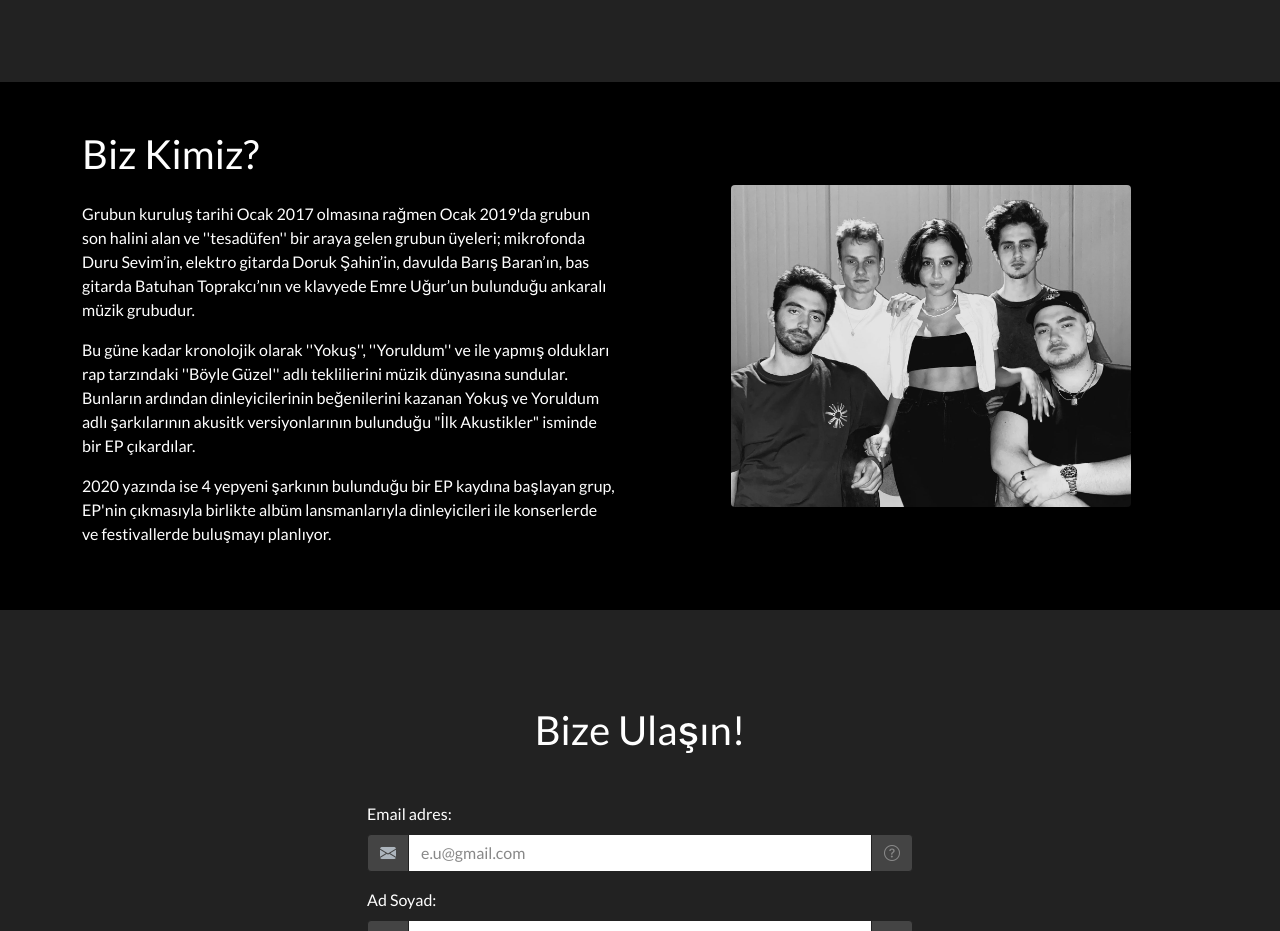
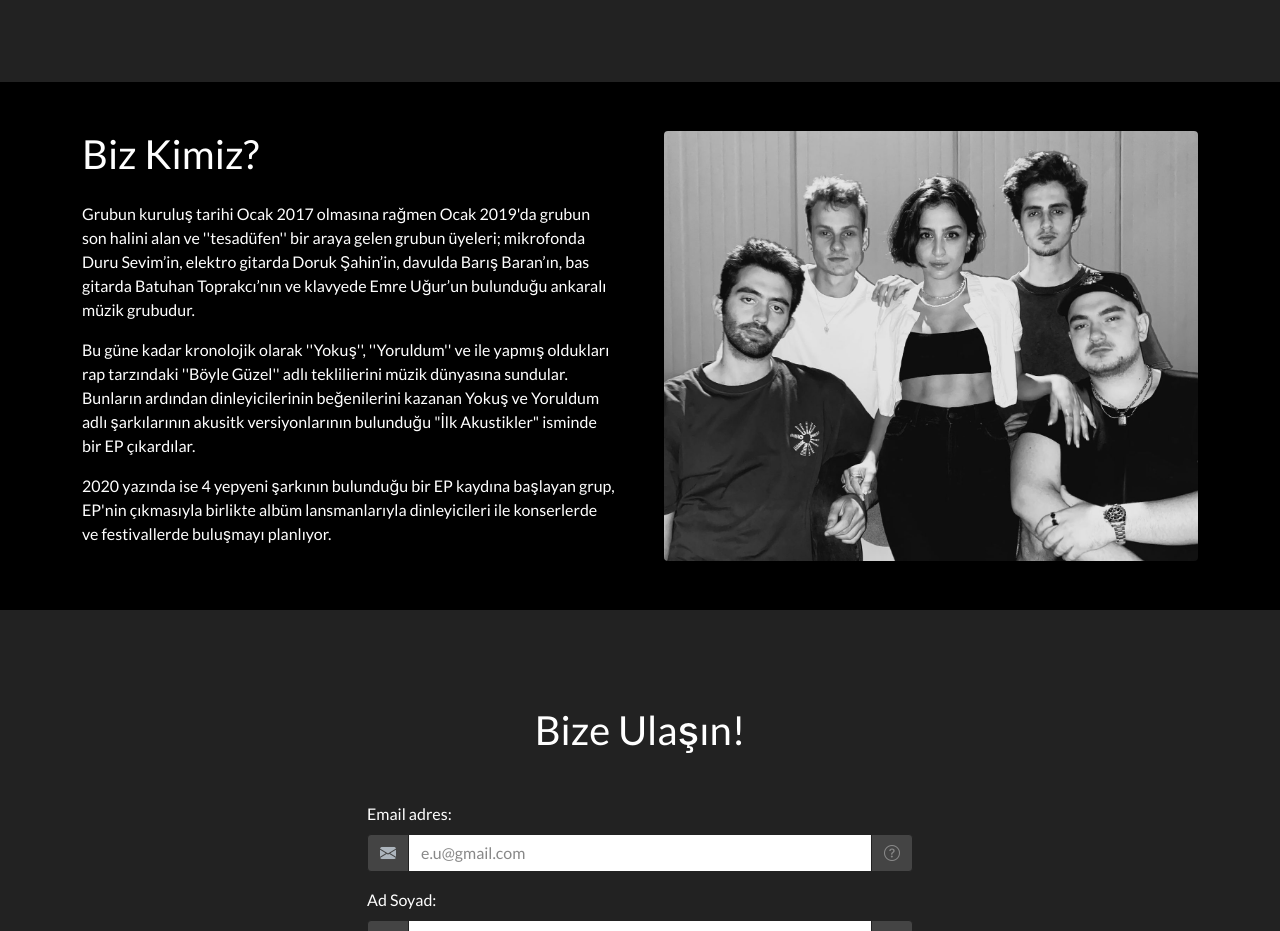
Before and after one commit to Emruur/Tesadufen-Website, a plain HTML site: page index.html in a window 1280 px wide. Shown: the part 1900-2831 px from the top of the page. Drawn offline with nearby package versions, Linux system fonts and the light colour scheme.

Commit message:
Update index.html

```diff
--- a/index.html
+++ b/index.html
@@ -275,7 +275,7 @@
                         <img
                             src="./assets/cover.jpeg"
                             alt="tesadufen foto"
-                            class="img-fluid rounded d-none d-md-block w-75"
+                            class="img-fluid rounded d-none d-md-block"
                         />
                     </div>
                 </div>
```
